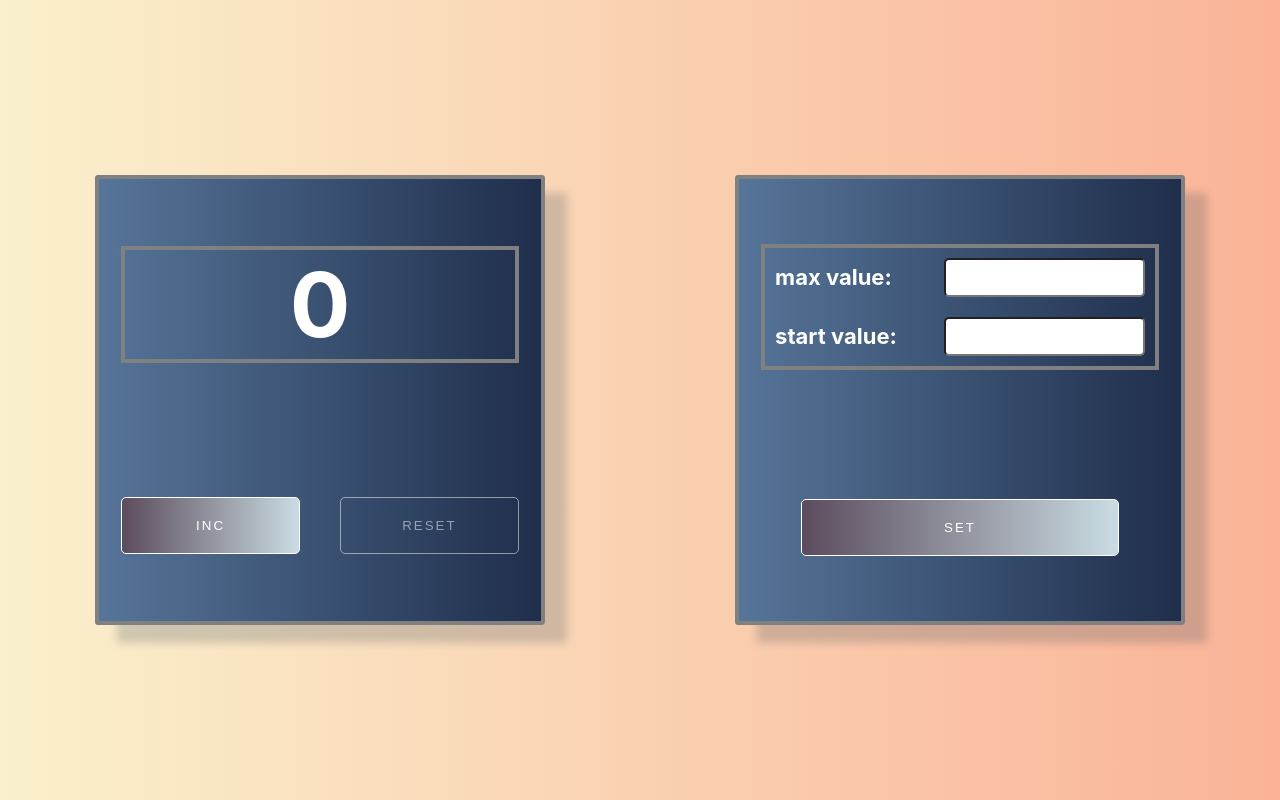
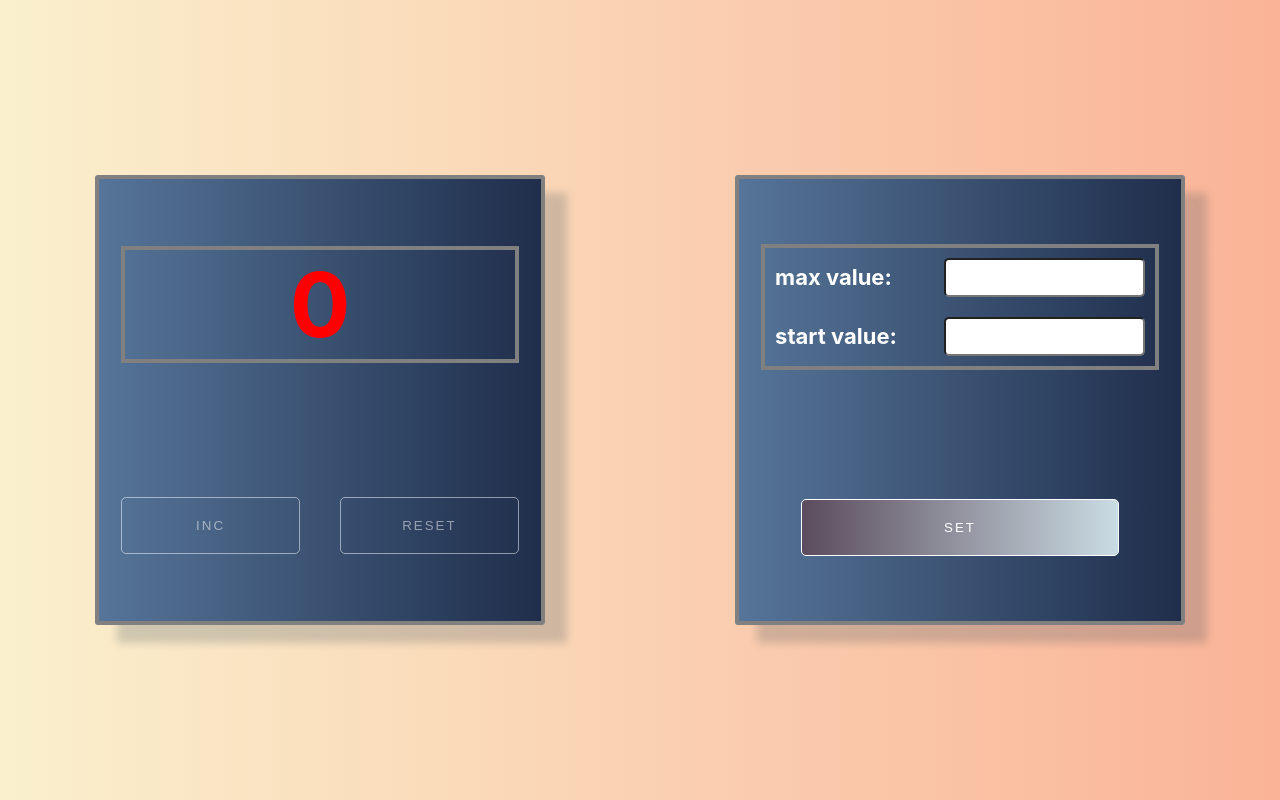
Before and after one commit to AlexeyKrop/count.github.io, a React (Create React App) app: page / in a window 1280 px wide. Built offline with nearby package versions, Linux system fonts and the light colour scheme.

Commit message:
fix state

```diff
--- a/src/App.tsx
+++ b/src/App.tsx
@@ -5,11 +5,9 @@ import Button from "./Components/Button";
 import SetDisplay from "./Components/SetDisplay";
 
 function App() {
-  const maxCount = 5;
-  const minCount = 0;
-  let [count, setCount] = useState(minCount);
   const [startValue, setStartValue] = useState(0)
   const [maxValue, setMaxValue] = useState(0)
+  let [count, setCount] = useState(startValue);
   const getStartValue = (value: number) => {
     setStartValue(value)
   }
@@ -17,7 +15,7 @@ function App() {
     setMaxValue(value)
   }
   const getCounterIncrement = () => {
-    if (count === maxCount) {
+    if (count === maxValue) {
       count = 0;
       setCount(count);
     }
@@ -33,10 +31,10 @@ function App() {
     <div className="App">
       <div className="container">
         <div className="wrapper-counter">
-          <Display maxCount={maxCount} count={count}/>
+          <Display maxCount={maxValue} count={count}/>
           <div className="button__group">
-            <Button disabled={count === maxCount} name={'Inc'} callBack={getCounterIncrement}/>
-            <Button disabled={count === minCount} name={'Reset'} callBack={getResetICount}/>
+            <Button disabled={count === maxValue} name={'Inc'} callBack={getCounterIncrement}/>
+            <Button disabled={count === startValue} name={'Reset'} callBack={getResetICount}/>
           </div>
         </div>
         <div className="wrapper-counter wrapper-counter__setting">
```
